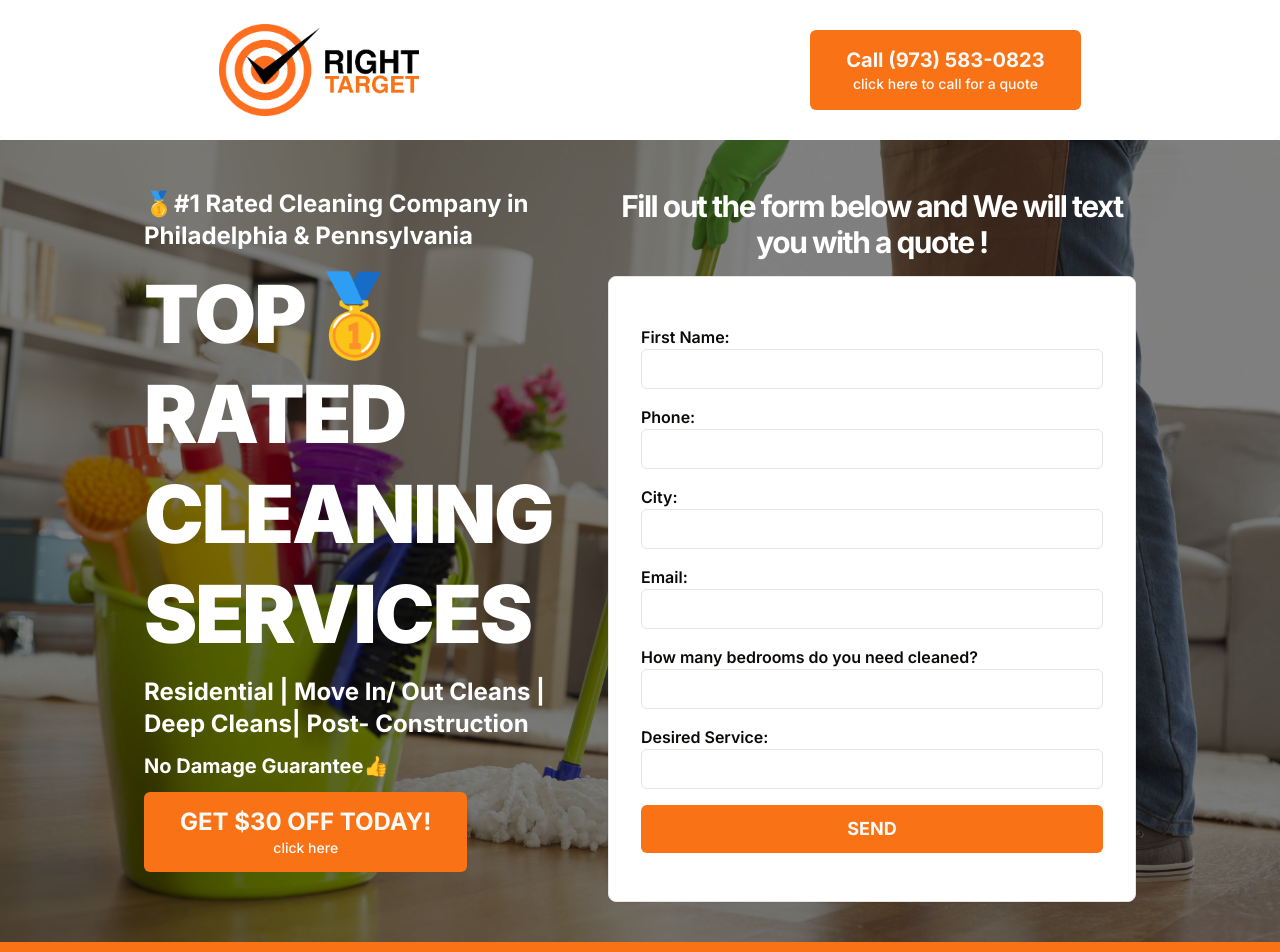
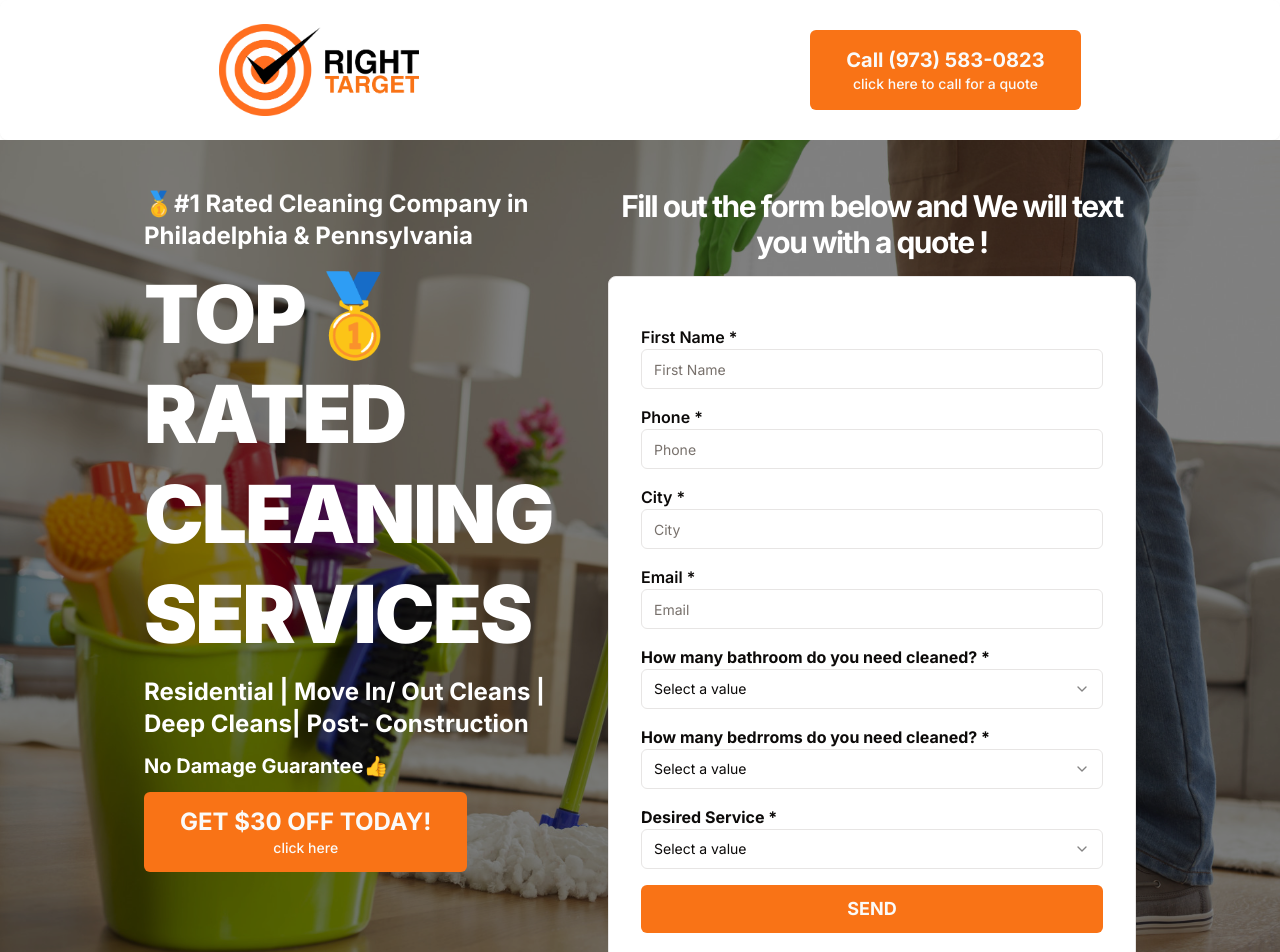
Before and after one commit to clevessonmendonca/right-target, a Next.js app: page /booknow in a window 1280 px wide. Shown: the top 952 px of the page. Built offline with nearby package versions, Linux system fonts and the light colour scheme.

Commit message:
feat: form update

```diff
--- /dev/null
+++ b/src/app/api/ads-email/route.ts
@@ -0,0 +1,24 @@
+import { FormSchema } from '@/app/booknow/components/form'
+import AdsEmailTemplete from '@/components/ads-email-templete'
+import { NextRequest } from 'next/server'
+import { ReactElement } from 'react'
+import { Resend } from 'resend'
+
+const resend = new Resend(process.env.RESEND_API_KEY)
+
+export async function POST(req: NextRequest) {
+  try {
+    const body: FormSchema = await req.json()
+
+    const data = await resend.emails.send({
+      from: 'New Budget <contact@righttargetservice.com>',
+      to: ['contact@righttargetservice.com'],
+      subject: 'Right Target',
+      react: AdsEmailTemplete(body) as ReactElement,
+    })
+
+    return Response.json(data)
+  } catch (error) {
+    return Response.json({ error })
+  }
+}
--- a/src/app/booknow/components/form.tsx
+++ b/src/app/booknow/components/form.tsx
@@ -5,29 +5,59 @@ import { Input } from '@/components/ui/input'
 import { z } from 'zod'
 import { zodResolver } from '@hookform/resolvers/zod'
 import { useForm } from 'react-hook-form'
+import { Select, SelectValue } from '@radix-ui/react-select'
+import {
+  SelectContent,
+  SelectItem,
+  SelectTrigger,
+} from '@/components/ui/select'
+import axios from 'axios'
+import { toast } from 'sonner'
 
 const userFormSchema = z.object({
   firstName: z.string().min(2, 'First name must be at least 2 characters'),
   phone: z.string().min(10, 'Phone number must have at least 10 digits'),
   city: z.string().min(2, 'City is required'),
   email: z.string().email('Enter a valid email address'),
-  bedrooms: z.number().min(1, 'Please select the number of bedrooms'),
-  service: z.string().min(2, 'Desired service is required'),
+  bathroom: z.string().refine((value) => !!value, {
+    message: 'Please select the number of bedrooms',
+  }),
+  bedrooms: z.string().refine((value) => !!value, {
+    message: 'Please select the number of bedrooms',
+  }),
+  service: z.string().refine((value) => !!value, {
+    message: 'Please a service',
+  }),
 })
 
-type FormSchema = z.infer<typeof userFormSchema>
+export type FormSchema = z.infer<typeof userFormSchema>
 
 export const UserForm = () => {
   const {
     register,
+    setValue,
     handleSubmit,
     formState: { errors },
   } = useForm<FormSchema>({
     resolver: zodResolver(userFormSchema),
   })
 
-  const onHandleFormSubmit = async (data: FormSchema) => {
-    console.log(data)
+  async function onHandleFormSubmit(data: FormSchema) {
+    try {
+      const response = await axios.post('api/ads-email', data)
+
+      toast.success('Email send secess!', {
+        description: 'Your email is sent successfully.',
+      })
+
+      toast.error('Error sending email', {
+        description: 'Please try again later',
+      })
+    } catch (error) {
+      toast.error('Error sending email', {
+        description: 'Please try again later',
+      })
+    }
   }
 
   return (
@@ -37,9 +67,9 @@ export const UserForm = () => {
     >
       <div>
         <label className="font-semibold" htmlFor="firstName">
-          First Name:
+          First Name *
         </label>
-        <Input {...register('firstName')} />
+        <Input placeholder="First Name" {...register('firstName')} />
         {errors.firstName && (
           <p className="text-sm text-destructive">{errors.firstName.message}</p>
         )}
@@ -47,9 +77,9 @@ export const UserForm = () => {
 
       <div>
         <label htmlFor="phone" className="font-semibold">
-          Phone:
+          Phone *
         </label>
-        <Input {...register('phone')} />
+        <Input placeholder="Phone" {...register('phone')} />
         {errors.phone && (
           <p className="text-sm text-destructive">{errors.phone.message}</p>
         )}
@@ -57,9 +87,9 @@ export const UserForm = () => {
 
       <div>
         <label htmlFor="city" className="font-semibold">
-          City:
+          City *
         </label>
-        <Input {...register('city')} />
+        <Input placeholder="City" {...register('city')} />
         {errors.city && (
           <p className="text-sm text-destructive">{errors.city.message}</p>
         )}
@@ -67,32 +97,96 @@ export const UserForm = () => {
 
       <div>
         <label htmlFor="email" className="font-semibold">
-          Email:
+          Email *
         </label>
-        <Input {...register('email')} />
+        <Input placeholder="Email" {...register('email')} />
         {errors.email && (
           <p className="text-sm text-destructive">{errors.email.message}</p>
         )}
       </div>
 
-      <div>
-        <label htmlFor="bedrooms" className="font-semibold">
-          How many bedrooms do you need cleaned?
+      <div className="w-full">
+        <label className="font-bold" htmlFor="bathroom">
+          How many bathroom do you need cleaned? *
         </label>
-        <Input type="number" {...register('bedrooms')} />
-        {errors.bedrooms && (
-          <p className="text-sm text-destructive">{errors.bedrooms.message}</p>
-        )}
+        <Select
+          onValueChange={(value: string) => {
+            setValue('bathroom', value, { shouldValidate: true })
+          }}
+        >
+          <SelectTrigger>
+            <SelectValue placeholder="Select a value" />
+          </SelectTrigger>
+          <SelectContent>
+            <SelectItem value="one-bath">1</SelectItem>
+            <SelectItem value="two-bath">2</SelectItem>
+            <SelectItem value="three-bath">3</SelectItem>
+            <SelectItem value="four-bath">4</SelectItem>
+            <SelectItem value="five-bath-or-more">5+</SelectItem>
+          </SelectContent>
+        </Select>
+        <p className="text-sm text-destructive">{errors.bathroom?.message}</p>
       </div>
 
-      <div>
-        <label htmlFor="service" className="font-semibold">
-          Desired Service:
+      <div className="w-full">
+        <label className="font-bold" htmlFor="bedrooms">
+          How many bedrroms do you need cleaned? *
         </label>
-        <Input {...register('service')} />
-        {errors.service && (
-          <p className="text-sm text-destructive">{errors.service.message}</p>
-        )}
+        <Select
+          onValueChange={(value: string) => {
+            setValue('bedrooms', value, { shouldValidate: true })
+          }}
+        >
+          <SelectTrigger>
+            <SelectValue placeholder="Select a value" />
+          </SelectTrigger>
+          <SelectContent>
+            <SelectItem value="one-bath">1</SelectItem>
+            <SelectItem value="two-bath">2</SelectItem>
+            <SelectItem value="three-bath">3</SelectItem>
+            <SelectItem value="four-bath">4</SelectItem>
+            <SelectItem value="five-bath-or-more">5+</SelectItem>
+          </SelectContent>
+        </Select>
+        <p className="text-sm text-destructive">{errors.bedrooms?.message}</p>
+      </div>
+
+      <div className="w-full">
+        <label className="font-bold" htmlFor="service">
+          Desired Service *
+        </label>
+        <Select
+          onValueChange={(value: string) => {
+            setValue('service', value, { shouldValidate: true })
+          }}
+        >
+          <SelectTrigger>
+            <SelectValue placeholder="Select a value" />
+          </SelectTrigger>
+          <SelectContent>
+            <SelectItem value="Weekly-Maid-Service">
+              Weekly Maid Service
+            </SelectItem>
+            <SelectItem value="Bi-Weekly-Maid-Service">
+              Bi-Weekly Maid Service
+            </SelectItem>
+            <SelectItem value="Monthly-Maid-Service">
+              Monthly Maid Service
+            </SelectItem>
+            <SelectItem value="One-Time-Cleaning">One-Time Cleaning</SelectItem>
+            <SelectItem value="Move-In-Move-Out-Cleaning">
+              Move In/Move Out Cleaning
+            </SelectItem>
+            <SelectItem value="Post-Construction-Cleaning">
+              Post Construction Cleaning
+            </SelectItem>
+            <SelectItem value="Commercial-Janitorial-Cleaning">
+              Commercial/Janitorial Cleaning
+            </SelectItem>
+            <SelectItem value="other">Other</SelectItem>
+          </SelectContent>
+        </Select>
+        <p className="text-sm text-destructive">{errors.service?.message}</p>
       </div>
 
       <Button type="submit" className="text-lg   font-bold" size="xl">
--- /dev/null
+++ b/src/components/ads-email-templete.tsx
@@ -0,0 +1,75 @@
+import { FormSchema } from '@/app/booknow/components/form'
+import * as React from 'react'
+
+const AdsEmailTemplate: React.FC<FormSchema> = ({
+  bathroom,
+  bedrooms,
+  city,
+  email,
+  firstName,
+  phone,
+  service,
+}) => {
+  return (
+    <div className="mx-auto my-12 flex max-w-screen-md flex-col gap-4 p-2">
+      <div>
+        <p className="text-xl font-semibold">Dear Team,</p>
+        <p className="text-sm">
+          You have received a new cleaning services request. Here are the
+          details:
+        </p>
+      </div>
+      <div className="flex flex-col gap-2 rounded-lg border bg-card px-6 py-6 text-card-foreground shadow-sm">
+        <p className="text-xl text-primary">
+          <strong>Contact Information:</strong>
+        </p>
+        <ul className="mb-4">
+          <li>
+            <strong>Full Name:</strong> {firstName}
+          </li>
+          <li>
+            <strong>Email:</strong> {email}
+          </li>
+          <li>
+            <strong>Phone:</strong> {phone}
+          </li>
+        </ul>
+        <p className="text-xl  text-primary">
+          <strong>Property Details:</strong>
+        </p>
+        <ul className="mb-4">
+          <li>
+            <strong>City:</strong> {city}
+          </li>
+          <li>
+            <strong>Number of Bathrooms:</strong> {bathroom}
+          </li>
+          <li>
+            <strong>Number of Bedrooms:</strong> {bedrooms}
+          </li>
+        </ul>
+
+        <span className="h-[2px] w-full shrink-0 bg-border" />
+
+        <p>
+          <strong>Requested Service:</strong> {service}
+        </p>
+      </div>
+
+      <p>
+        Review the details and provide a detailed budget. If you have any
+        additional questions or specific requirements, feel free to reach out.
+      </p>
+      <p>Thank you for your attention to this request.</p>
+      <div>
+        <button className="inline-flex w-full items-center justify-center whitespace-nowrap rounded-md bg-primary text-center text-sm font-medium ring-offset-background transition-colors focus-visible:outline-none focus-visible:ring-2 focus-visible:ring-ring focus-visible:ring-offset-2 disabled:pointer-events-none disabled:opacity-50">
+          <a href={`mailto:${email}`} className="text-lg font-semibold">
+            Send Budget to Customer
+          </a>
+        </button>
+      </div>
+    </div>
+  )
+}
+
+export default AdsEmailTemplate
```
Also changed, not shown: src/app/booknow/components/footer.tsx (+6 -6 lines), src/app/booknow/page.tsx (+16 -12 lines).
